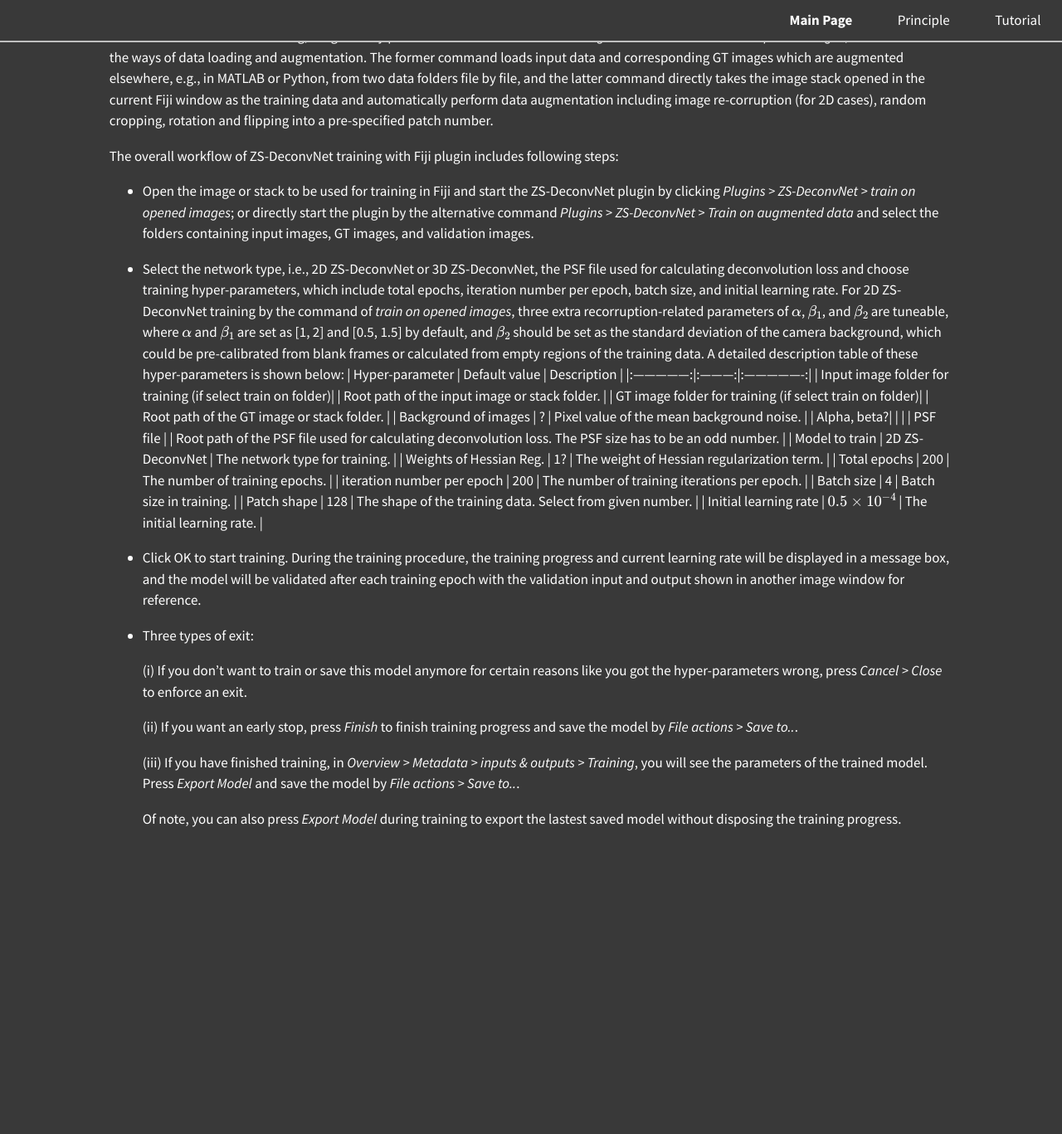
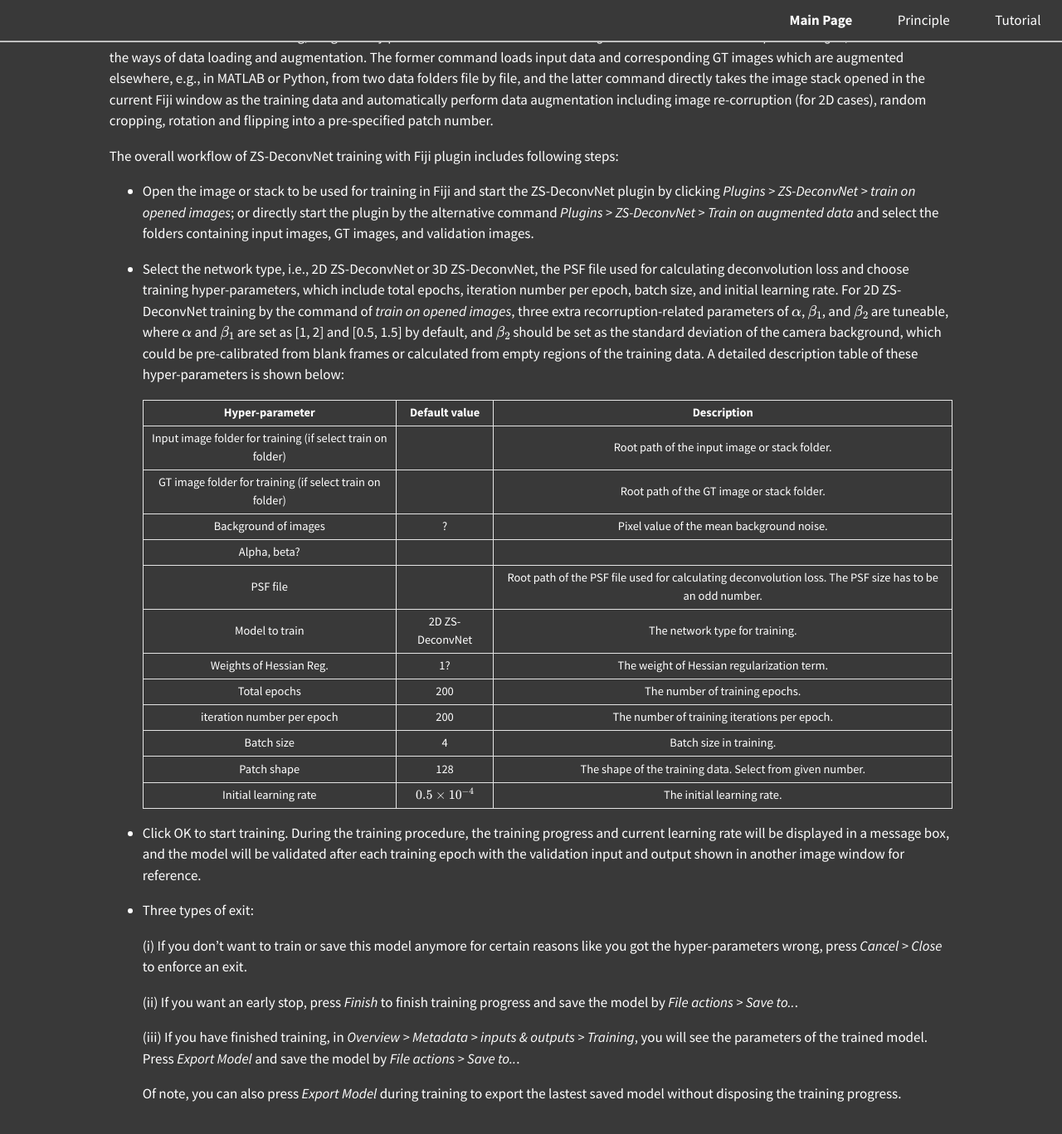
Before and after one commit to TristaZeng/ZS-DeconvNet-page, a Jekyll site: the page built from Tutorial.md, in a window 1280 px wide and 1400 px high, scrolled down 5256 px. Shown: the top 1367 px of the window at 83% size. Built offline with Jekyll 4.4.1, drawn with Linux system fonts in a browser that asks for light colours; before the commit the page ends 6324 px from its top, so only the background shows below that; some of the changed text lies outside the part shown.

Commit message:
code block line feed

```diff
--- a/Tutorial.md
+++ b/Tutorial.md
@@ -72,8 +72,12 @@
 To use our code, you should create a virtual environment and install the required packages first.
 
 <code style="background-color:#393939;">
-$ conda create -n zs-deconvnet python=3.9.7 \\
+$ conda create -n zs-deconvnet python=3.9.7
+</code>
+<code style="background-color:#393939;">
 $ conda activate zs-deconvnet
+</code>
+<code style="background-color:#393939;">
 $ pip install -r requirements.txt
 </code>
 
@@ -180,20 +184,23 @@
 + Open the image or stack to be used for training in Fiji and start the ZS-DeconvNet plugin by clicking <i>Plugins > ZS-DeconvNet > train on opened images</i>; or directly start the plugin by the alternative command <i>Plugins > ZS-DeconvNet > Train on augmented data</i> and select the folders containing input images, GT images, and validation images.
 
 + Select the network type, i.e., 2D ZS-DeconvNet or 3D ZS-DeconvNet, the PSF file used for calculating deconvolution loss and choose training hyper-parameters, which include total epochs, iteration number per epoch, batch size, and initial learning rate. For 2D ZS-DeconvNet training by the command of <i>train on opened images</i>, three extra recorruption-related parameters of $\alpha $, $\beta _1$, and $\beta _2$ are tuneable, where $\alpha $ and $\beta _1$ are set as [1, 2] and [0.5, 1.5] by default, and $\beta _2$ should be set as the standard deviation of the camera background, which could be pre-calibrated from blank frames or calculated from empty regions of the training data. A detailed description table of these hyper-parameters is shown below:
-  | Hyper-parameter | Default value | Description |
-  |:---------------:|:---------:|:----------------:|
-  | Input image folder for training (if select train on folder)|    | Root path of the input image or stack folder.  |
-  | GT image folder for training (if select train on folder)|   | Root path of the GT image or stack folder. |
-  | Background of images | ? | Pixel value of the mean background noise. |
-  | Alpha, beta?| | |
-  | PSF file |   | Root path of the PSF file used for calculating deconvolution loss. The PSF size has to be an odd number.  |
-  | Model to train | 2D ZS-DeconvNet | The network type for training.  |
-  | Weights of Hessian Reg. | 1?   | The weight of Hessian regularization term.  |
-  | Total epochs |  200  | The number of training epochs.  |
-  | iteration number per epoch |  200  | The number of training iterations per epoch.  |
-  | Batch size |  4  | Batch size in training.  |
-  | Patch shape |  128  | The shape of the training data. Select from given number.  |
-  | Initial learning rate |  $0.5\times 10^{-4}$  | The initial learning rate.  |
+
+
+
+  | Hyper-parameter                                             | Default value       | Description                                                                                              |
+  |:-----------------------------------------------------------:|:-------------------:|:--------------------------------------------------------------------------------------------------------:|
+  | Input image folder for training (if select train on folder) |                     | Root path of the input image or stack folder.                                                            |
+  | GT image folder for training (if select train on folder)    |                     | Root path of the GT image or stack folder.                                                               |
+  | Background of images                                        | ?                   | Pixel value of the mean background noise.                                                                |
+  | Alpha, beta?                                                |                     |                                                                                                          |
+  | PSF file                                                    |                     | Root path of the PSF file used for calculating deconvolution loss. The PSF size has to be an odd number. |
+  | Model to train                                              | 2D ZS-DeconvNet     | The network type for training.                                                                           |
+  | Weights of Hessian Reg.                                     | 1?                  | The weight of Hessian regularization term.                                                               |
+  | Total epochs                                                | 200                 | The number of training epochs.                                                                           |
+  | iteration number per epoch                                  | 200                 | The number of training iterations per epoch.                                                             |
+  | Batch size                                                  | 4                   | Batch size in training.                                                                                  |
+  | Patch shape                                                 | 128                 | The shape of the training data. Select from given number.                                                |
+  | Initial learning rate                                       | $0.5\times 10^{-4}$ | The initial learning rate.                                                                               |
 
 + Click OK to start training. During the training procedure, the training progress and current learning rate will be displayed in a message box, and the model will be validated after each training epoch with the validation input and output shown in another image window for reference.
 
--- a/_sass/base/_global.scss
+++ b/_sass/base/_global.scss
@@ -71,8 +71,8 @@
 }
 
 tbody tr:nth-child(odd) td {
-  background-color: #000000;
+  background-color: #393939;
 }
 tbody tr:nth-child(odd) th {
-  background-color: #000000;
+  background-color: #393939;
 }
```
Also changed, not shown: Principle.md (+10 -4 lines).
